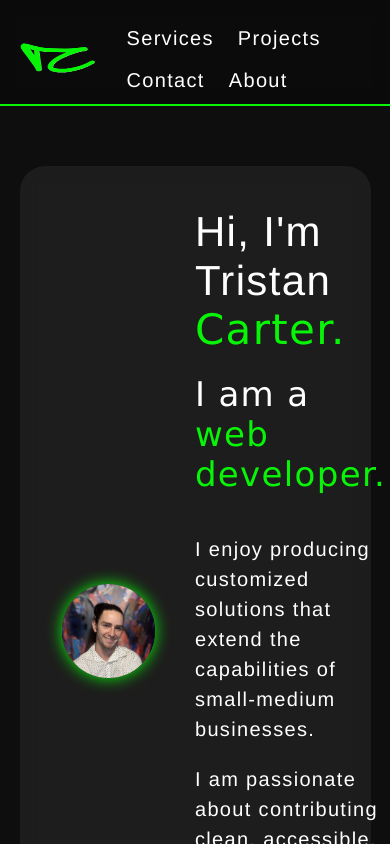
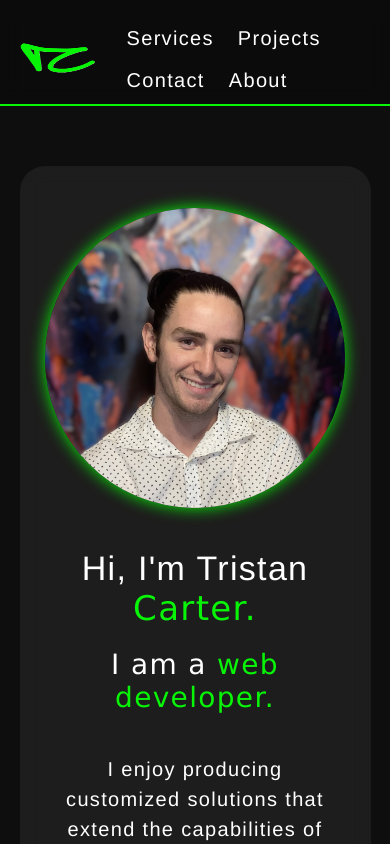
Before and after one commit to TechNique-CnE/Tristan-Carter-Vue, a Vue app: page / in a window 390 px wide. Shown: the top 844 px of the page. Built offline with nearby package versions, Linux system fonts and the light colour scheme.

Commit message:
made home details section more responsive

```diff
--- a/src/components/homePageComponents/HomeDetails.vue
+++ b/src/components/homePageComponents/HomeDetails.vue
@@ -28,7 +28,7 @@
   background-color: var(--bg);
   img {
     aspect-ratio: 1/1;
-    width: 35%;
+    width: clamp(300px, 30vw, 450px);
     border-radius: 50%;
     box-shadow: var(--primary-shadow3);
   }
@@ -58,4 +58,28 @@
     }
   }
 }
+@media screen and (max-width: 900px) {
+  #home {
+    flex-direction: column;
+    text-align: center;
+    #home-details {
+      h2 {
+        text-align: center;
+      }
+    }
+  }
+}
+@media screen and (max-width: 1000px) {
+  #home {
+    #home-details {
+      h1 {
+        font-size: var(--fs-lg);
+      }
+      h2 {
+        font-size: var(--fs-md);
+      }
+    }
+  }
+}
+
 </style>
```
